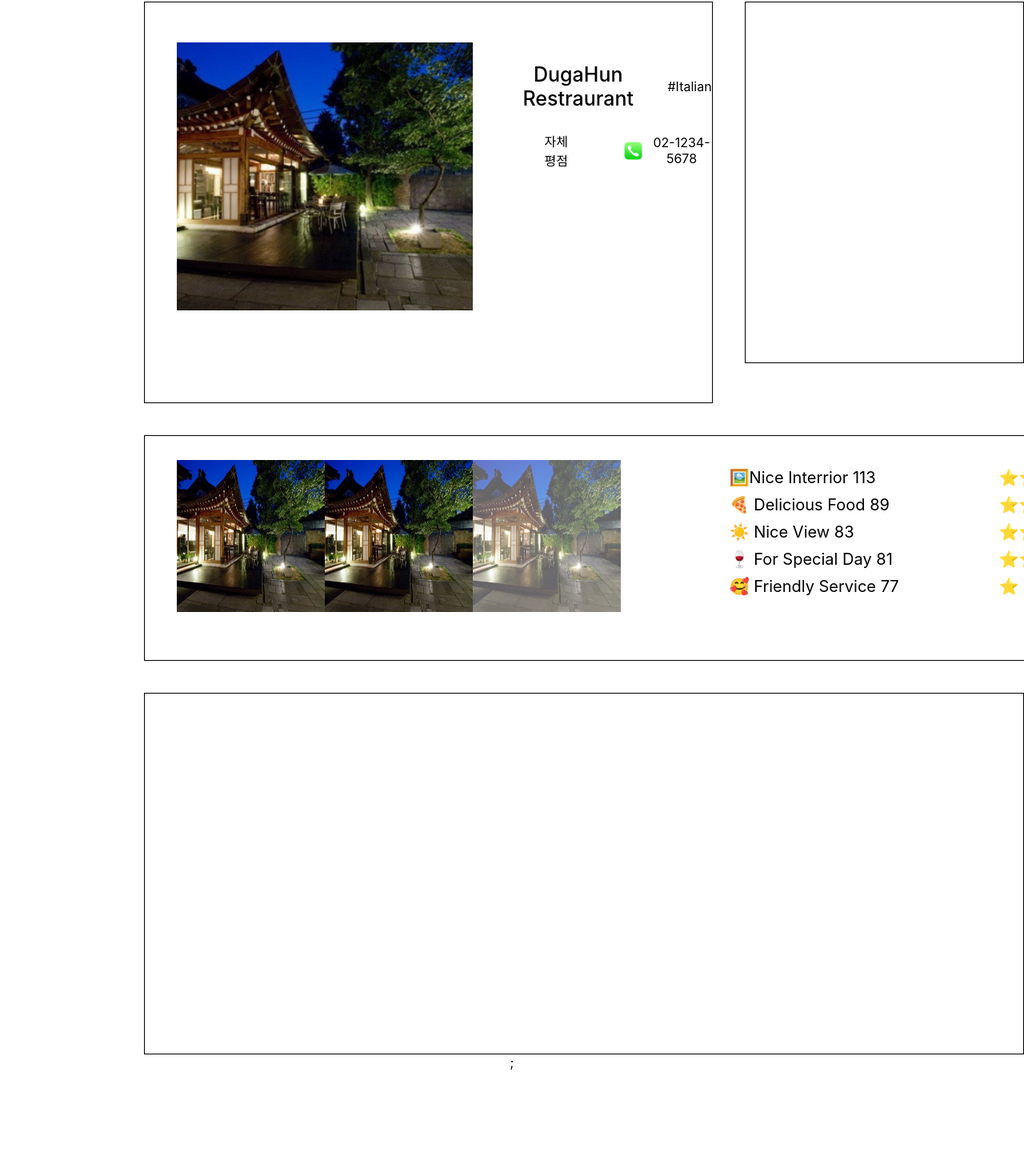
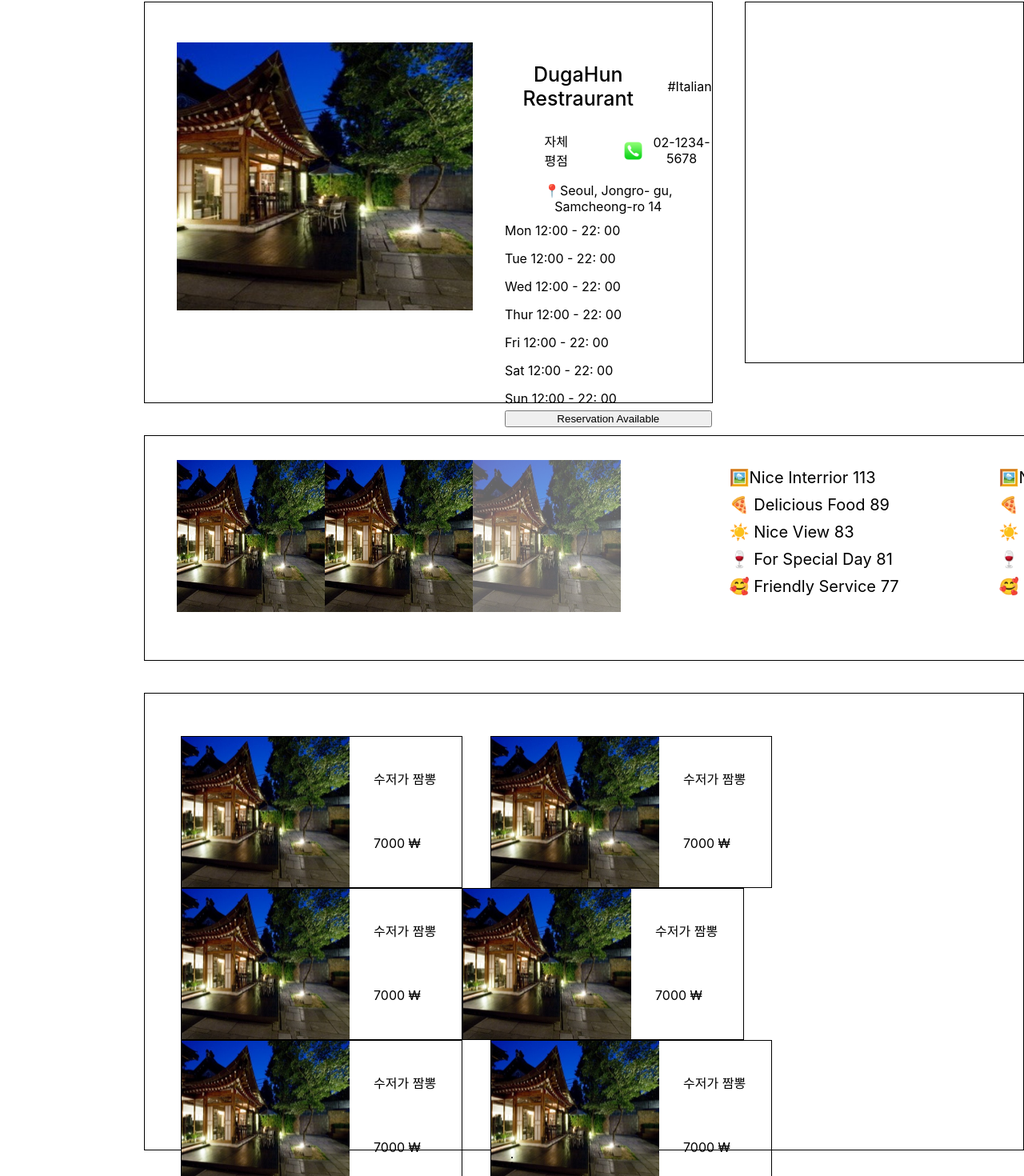
Before and after one commit to SojeongM/Koogle_front, a React (Create React App) app in the folder koogle/: page / in a window 1280 px wide. Shown: the part 283-1753 px from the top of the page at 80% size. Before the commit the page ends 1621 px from the top, so only its background shows below. Built offline with nearby package versions, Linux system fonts and the light colour scheme.

Commit message:
info 페이지 초안 완성

```diff
--- a/koogle/src/components/Info.js
+++ b/koogle/src/components/Info.js
@@ -7,7 +7,7 @@ const Info = () => {
     <>
       <First>
         <InfoBox width="1020px" height="450px" marginLeft="180px">
-          <ImageBox src={testimg} alt="restaurant pic" />
+          <ImageBox src={testimg} alt="rurant pic" />
           <StoreInfo>
             <TopInfo>
               <StoreName>DugaHun Restraurant</StoreName>
@@ -20,6 +20,15 @@ const Info = () => {
                 <PhoneNumberText>02-1234-5678</PhoneNumberText>
               </PhoneNumberContainer>
             </BottomInfo>
+            <AddressInfo>📍Seoul, Jongro- gu, Samcheong-ro 14</AddressInfo>
+            <OpeningInfo>Mon 12:00 - 22: 00</OpeningInfo>
+            <OpeningInfo>Tue 12:00 - 22: 00</OpeningInfo>
+            <OpeningInfo>Wed 12:00 - 22: 00</OpeningInfo>
+            <OpeningInfo>Thur 12:00 - 22: 00</OpeningInfo>
+            <OpeningInfo>Fri 12:00 - 22: 00</OpeningInfo>
+            <OpeningInfo>Sat 12:00 - 22: 00</OpeningInfo>
+            <OpeningInfo>Sun 12:00 - 22: 00</OpeningInfo>
+            <button>Reservation Available</button>
           </StoreInfo>
         </InfoBox>
         <MapBox width="500px" height="450px" marginLeft="40px" />
@@ -43,16 +52,60 @@ const Info = () => {
             <DetailReview>️ 🥰 Friendly Service 77</DetailReview>
           </NaverReview>
           <NaverReview>
-            <DetailReview>️ ⭐⭐⭐⭐⭐</DetailReview>
-            <DetailReview>️ ⭐⭐⭐⭐</DetailReview>
-            <DetailReview>️ ⭐⭐⭐</DetailReview>
-            <DetailReview>️ ⭐⭐</DetailReview>
-            <DetailReview>️ ⭐</DetailReview>
+            <DetailReview>️ 🖼️Nice Interrior 113</DetailReview>
+            <DetailReview>️ 🍕 Delicious Food 89</DetailReview>
+            <DetailReview>️ ☀️ Nice View 83</DetailReview>
+            <DetailReview>️ 🍷 For Special Day 81</DetailReview>
+            <DetailReview>️ 🥰 Friendly Service 77</DetailReview>
+            See more Review
           </NaverReview>
         </ReviewBox>
       </Second>
       <Third>
-        <MenuBox width="1563px" height="450px" marginLeft="180px" />
+        <MenuBox width="1563px" height="517px" marginLeft="180px">
+          <MenuInfo>
+            <Menuimg src={testimg} alt="메뉴 사진" />
+            <MenuPriceContainer>
+              <MenuPrice>수저가 짬뽕</MenuPrice>
+              <MenuPrice>7000 ₩</MenuPrice>
+            </MenuPriceContainer>
+          </MenuInfo>
+          <MenuInfo>
+            <Menuimg src={testimg} alt="메뉴 사진" />
+            <MenuPriceContainer>
+              <MenuPrice>수저가 짬뽕</MenuPrice>
+              <MenuPrice>7000 ₩</MenuPrice>
+            </MenuPriceContainer>
+          </MenuInfo>
+          <MenuInfo>
+            <Menuimg src={testimg} alt="메뉴 사진" />
+            <MenuPriceContainer>
+              <MenuPrice>수저가 짬뽕</MenuPrice>
+              <MenuPrice>7000 ₩</MenuPrice>
+            </MenuPriceContainer>
+          </MenuInfo>
+          <MenuInfo>
+            <Menuimg src={testimg} alt="메뉴 사진" />
+            <MenuPriceContainer>
+              <MenuPrice>수저가 짬뽕</MenuPrice>
+              <MenuPrice>7000 ₩</MenuPrice>
+            </MenuPriceContainer>
+          </MenuInfo>
+          <MenuInfo>
+            <Menuimg src={testimg} alt="메뉴 사진" />
+            <MenuPriceContainer>
+              <MenuPrice>수저가 짬뽕</MenuPrice>
+              <MenuPrice>7000 ₩</MenuPrice>
+            </MenuPriceContainer>
+          </MenuInfo>
+          <MenuInfo>
+            <Menuimg src={testimg} alt="메뉴 사진" />
+            <MenuPriceContainer>
+              <MenuPrice>수저가 짬뽕</MenuPrice>
+              <MenuPrice>7000 ₩</MenuPrice>
+            </MenuPriceContainer>
+          </MenuInfo>
+        </MenuBox>
       </Third>
     </>
   );
@@ -126,6 +179,18 @@ const BottomInfo = styled.div`
   flex-direction: row;
   align-items: center;
   margin-left: 40px; // 이미지와의 간격 조절
+`;
+
+const AddressInfo = styled.div`
+  display: flex;
+  align-items: center;
+`;
+
+const OpeningInfo = styled.div`
+  display: flex;
+  margin-top: 10px;
+  margin-bottom: 5px;
+  align-items: center;
 `;
 
 const Ratings = styled.p`
@@ -203,14 +268,44 @@ const DetailReview = styled.div`
   font-size: 20px;
 `;
 
-const Score = styled.div`
+const MenuBox = styled(BaseBox)`
+  display: flex;
+  flex-direction: row;
+  flex-wrap: wrap;
+  align-items: center;
+  padding-left: 45px;
+  padding-top: 53px;
+  border: 1px solid black;
+`;
+
+const MenuInfo = styled.div`
+  display: flex;
+  width: 350px;
+  height: 188px;
+  margin-right: 35px;
+  &:nth-child(3n) {
+    margin-right: 0;
+  }
+
+  border: 1px solid black;
+`;
+
+const MenuPriceContainer = styled.div`
   display: flex;
   flex-direction: column;
-
-  width: 337px;
-  height: 231px;
+  margin-left: 30px;
 `;
 
-const MenuBox = styled(BaseBox)`
-  border: 1px solid black;
+const Menuimg = styled.img`
+  display: flex;
+  width: 210px;
+  height: 188px;
+  border: 1pxsolid black;
 `;
+
+const MenuPrice = styled.div`
+  display: flex;
+  margin: 40px 20px 0px 0px;
+  width: 356px;
+  height: 43px;
+`;
```
